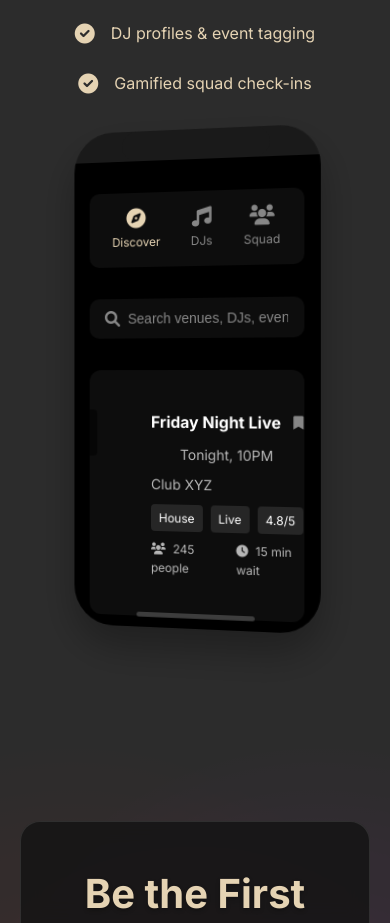
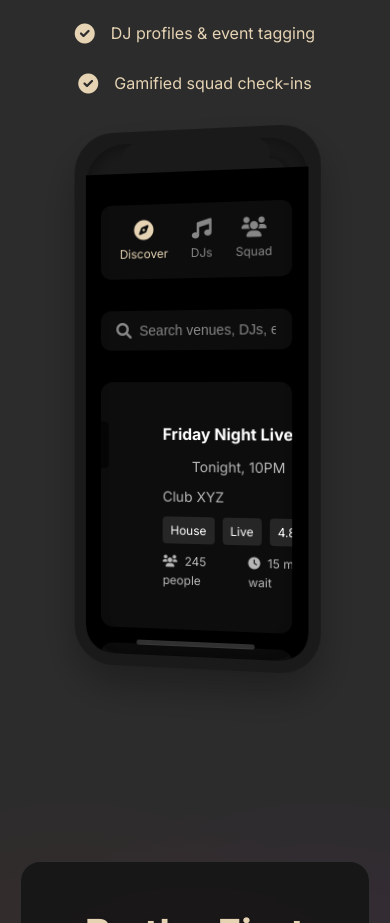
Before and after one commit to Scenetrial/the-scene, a website: page index.html in a window 390 px wide. Shown: the part 2912-3835 px from the top of the page. Drawn offline with Linux system fonts and the light colour scheme.

Commit message:
Update iPhone design to look more realistic: - Added proper frame dimensions - Added side buttons - Added camera bump - Improved shadows and depth

```diff
--- a/index.html
+++ b/index.html
@@ -92,6 +92,12 @@
             <div class="iphone-container">
                 <div class="iphone-frame">
                     <div class="iphone-notch"></div>
+                    <div class="iphone-side-button power"></div>
+                    <div class="iphone-side-button volume-up"></div>
+                    <div class="iphone-side-button volume-down"></div>
+                    <div class="iphone-camera-bump">
+                        <div class="iphone-camera-lens"></div>
+                    </div>
                     <div class="iphone-screen">
                         <header class="app-header">
                             <div class="app-nav">
--- a/styles.css
+++ b/styles.css
@@ -743,7 +743,7 @@ footer {
 
 .iphone-frame {
     width: 300px;
-    height: 600px;
+    height: 650px;
     background: #1a1a1a;
     border-radius: 40px;
     position: relative;
@@ -751,6 +751,20 @@ footer {
     box-shadow: 0 20px 40px rgba(0, 0, 0, 0.3);
     transform: rotateY(-10deg);
     transition: transform 0.3s ease;
+    border: 12px solid #1a1a1a;
+}
+
+.iphone-frame::before {
+    content: '';
+    position: absolute;
+    top: 0;
+    left: 0;
+    right: 0;
+    bottom: 0;
+    border-radius: 40px;
+    box-shadow: inset 0 0 20px rgba(0,0,0,0.5);
+    z-index: 2;
+    pointer-events: none;
 }
 
 .iphone-frame:hover {
@@ -778,6 +792,7 @@ footer {
     background: #000;
     padding: 1rem;
     overflow-y: auto;
+    border-radius: 0 0 28px 28px;
 }
 
 .iphone-home-indicator {
@@ -789,6 +804,51 @@ footer {
     height: 5px;
     background: rgba(255, 255, 255, 0.2);
     border-radius: 3px;
+}
+
+/* Side buttons */
+.iphone-side-button {
+    position: absolute;
+    width: 3px;
+    height: 60px;
+    background: #1a1a1a;
+    right: -3px;
+}
+
+.iphone-side-button.power {
+    top: 100px;
+}
+
+.iphone-side-button.volume-up {
+    top: 180px;
+    height: 40px;
+}
+
+.iphone-side-button.volume-down {
+    top: 230px;
+    height: 40px;
+}
+
+/* Camera bump */
+.iphone-camera-bump {
+    position: absolute;
+    top: 20px;
+    right: 20px;
+    width: 40px;
+    height: 40px;
+    background: #1a1a1a;
+    border-radius: 20px;
+    box-shadow: 0 0 10px rgba(0,0,0,0.5);
+}
+
+.iphone-camera-lens {
+    position: absolute;
+    width: 20px;
+    height: 20px;
+    background: #000;
+    border-radius: 10px;
+    top: 10px;
+    left: 10px;
 }
 
 .app-header {
@@ -971,6 +1031,6 @@ footer {
 
     .iphone-frame {
         width: 250px;
-        height: 500px;
+        height: 540px;
     }
 }
```
